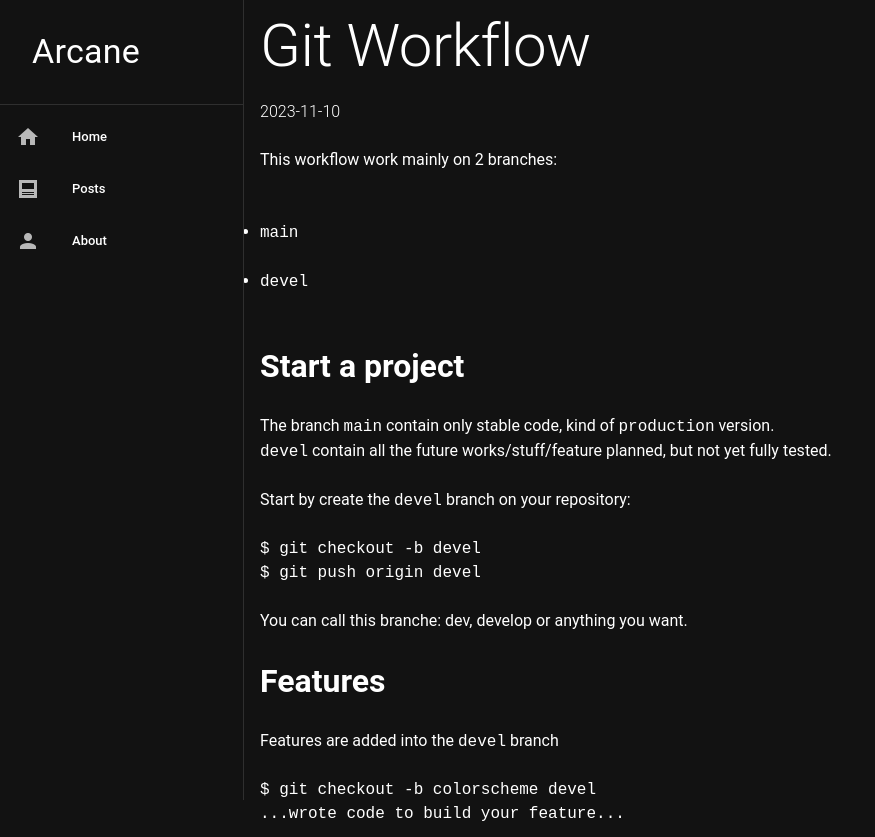
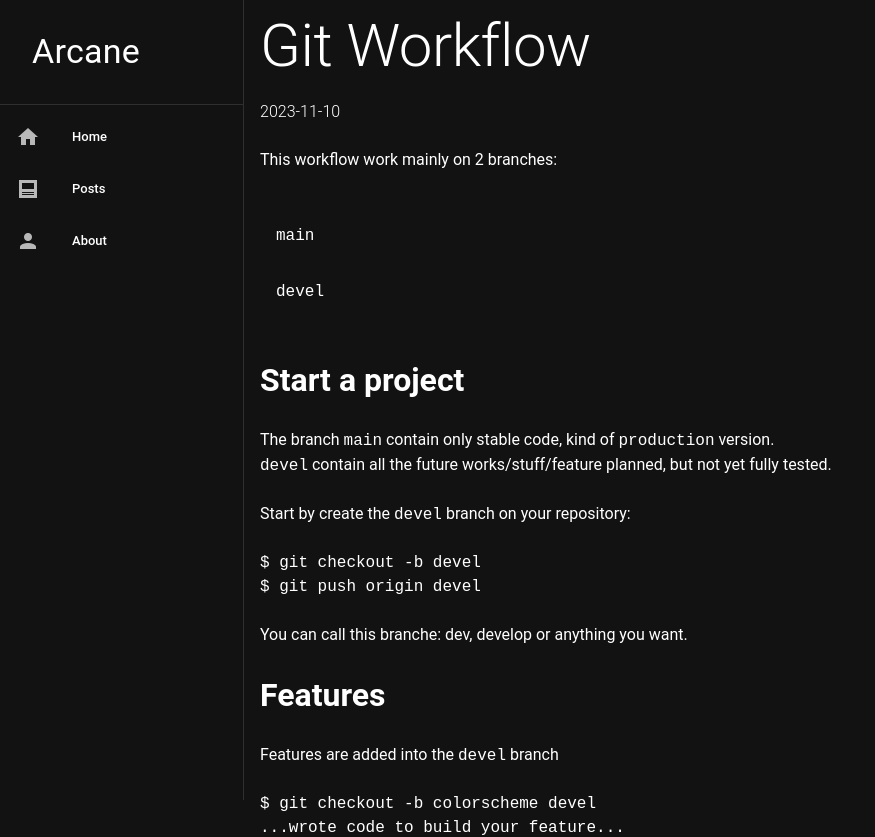
Before and after one commit to szorfein/arcane, a Vue app: page /post/git-workflow in a window 1280 px wide. Shown: the top 837 px of the page, without its empty margins (0-875 px from the left). Built offline with nearby package versions, Linux system fonts and the light colour scheme.

Commit message:
correct list in markdown

```diff
--- a/src/components/PostShow.vue
+++ b/src/components/PostShow.vue
@@ -41,7 +41,7 @@
             <div class="ma-6"></div>
             <p class="font-weight-light">{{ post.date }}</p>
             <div class="ma-6"></div>
-            <div v-html="post_content"></div>
+            <div class="markdown" v-html="post_content"></div>
         </div>
         <div v-else>No post found {{ title }}</div>
     </v-container>
@@ -89,4 +89,18 @@
      line-height: 1.5;
      border-radius: 4px;
  }
+ .markdown ul>li {
+     display: grid;
+     grid-template-areas: "prepend content append";
+     grid-template-columns: max-content 1fr auto;
+     min-height: 30px;
+     align-items: center;
+     padding: 4px 16px;
+     text-decoration: none;
+     word-break: normal;
+     word-wrap: break-word;
+     text-overflow: ellipsis;
+     hyphens: auto;
+     text-transform: none;
+ }
 </style>
```
